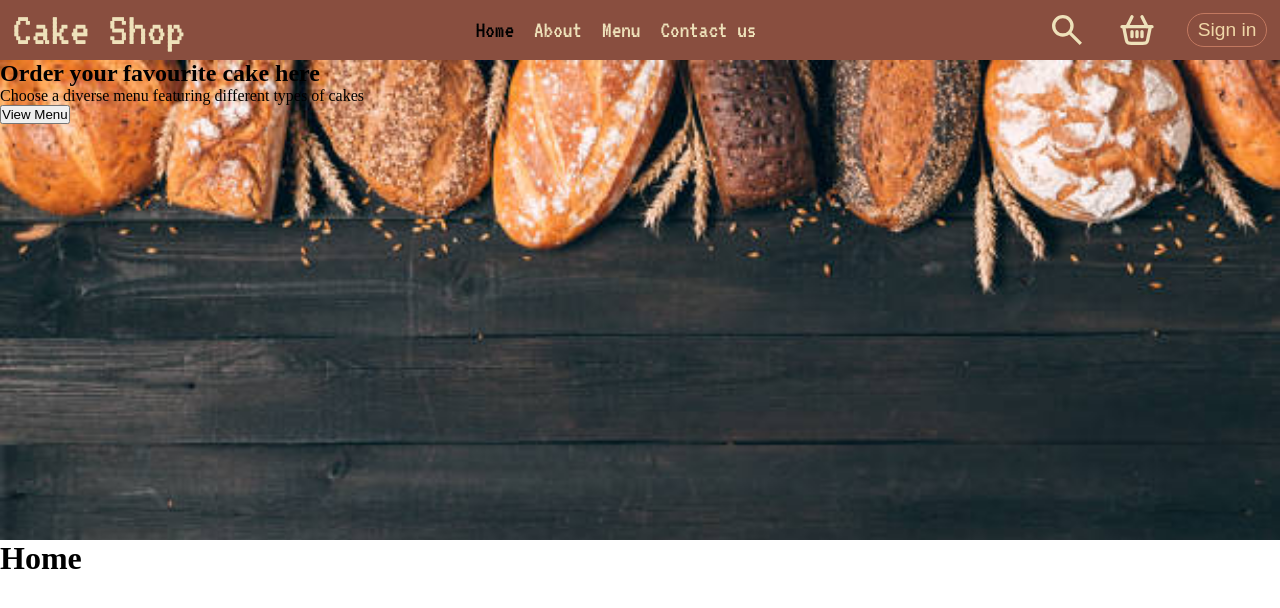
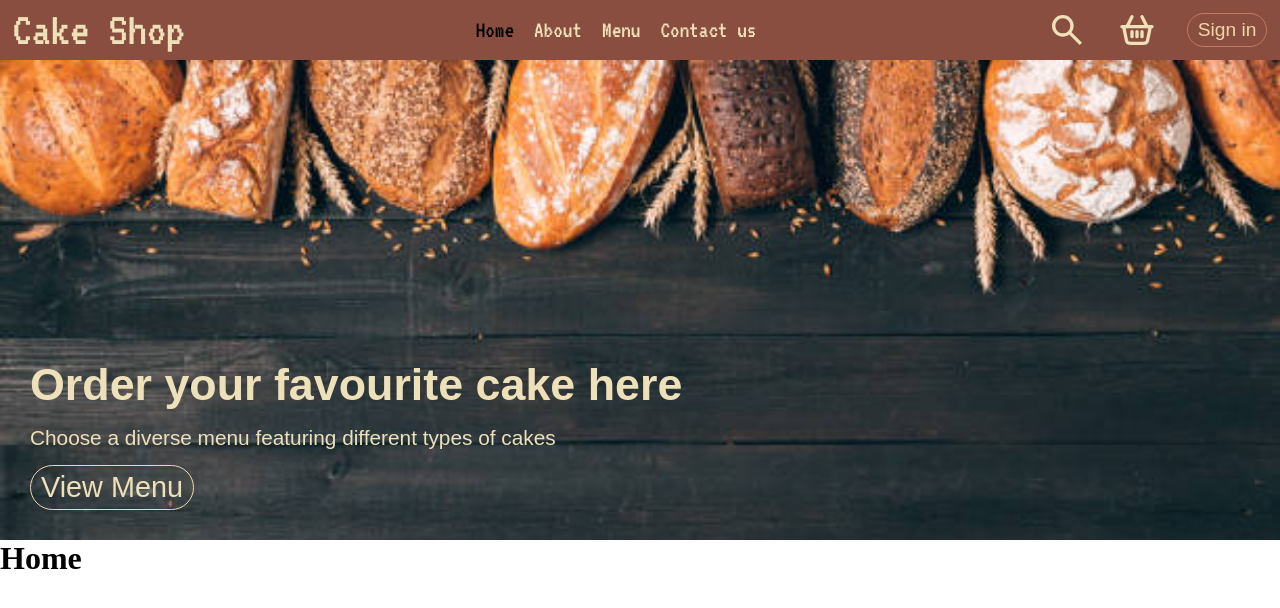
Before and after one commit to FrancisAl-j/Cake-shop, a React (Vite) app in the folder client/: page / in a window 1280 px wide. Shown: the top 608 px of the page. Built offline with nearby package versions, Linux system fonts and the light colour scheme.

Commit message:
Finished the header

```diff
--- a/client/src/header/header.css
+++ b/client/src/header/header.css
@@ -1,6 +1,44 @@
+:root {
+  --dark-brown: #894e3f;
+  --nav-text: #eee1ba;
+  --light-shade: #f0d7a7;
+  --tan: #9c634f;
+  --light-brown: #c37960;
+}
+
 .header {
   height: 60svh;
   background-image: url("/header.jpg");
   background-repeat: no-repeat;
   background-size: cover;
+  display: flex;
+  align-items: flex-end;
 }
+.header-contents {
+  display: flex;
+  flex-direction: column;
+  align-items: start;
+  gap: 1.2vw;
+  font-family: Arial, Helvetica, sans-serif;
+  margin: 30px;
+}
+.header-contents h2 {
+  color: var(--nav-text);
+  font-size: clamp(1.5rem, 3.5vw, 3rem);
+}
+.header-contents p {
+  color: var(--nav-text);
+  font-size: clamp(0.9rem, 1.8vw, 1.3rem);
+}
+.header-contents button {
+  font-size: clamp(1.2rem, 2.5vw, 1.8rem);
+  padding: 5px 10px;
+  border-radius: 30px;
+  cursor: pointer;
+  background: transparent;
+  color: var(--nav-text);
+  border: 1px solid var(--light-shade);
+}
+.header-contents button:hover {
+  background: var(--dark-brown);
+}
```
Also changed, not shown: client/src/components/exploreMenu/ExploreMenu.jsx (added, +11 -0 lines), client/src/components/exploreMenu/exploreMenu.css (added).
